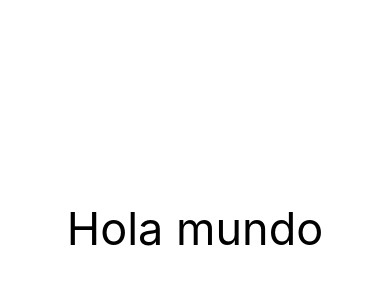
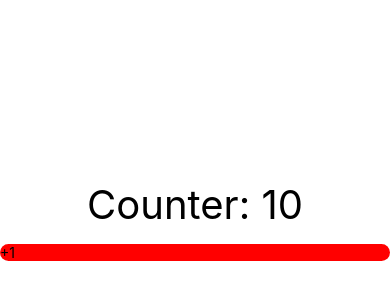
Before and after one commit to leotangram/02-my-first-app-rn, a React Native app: screen / in a window 390 px wide. Shown: the part 194-494 px from the top of the page. Built offline with nearby package versions, Linux system fonts and the light colour scheme.

Commit message:
Touchable opacity

```diff
--- a/App.tsx
+++ b/App.tsx
@@ -1,16 +1,11 @@
 import React from 'react'
-import { Text, View } from 'react-native'
+import CounterScreen from './src/screens/CounterScreen'
+import HelloWorldScreen from './src/screens/HelloWorldScreen'
 
 const App = () => {
   return (
-    <View
-      style={{
-        flex: 1,
-        justifyContent: 'center'
-      }}
-    >
-      <Text style={{ fontSize: 45, textAlign: 'center' }}>Hola mundo</Text>
-    </View>
+    // <HelloWorldScreen />
+    <CounterScreen />
   )
 }
 
--- /dev/null
+++ b/src/screens/CounterScreen.tsx
@@ -0,0 +1,21 @@
+import React, { useState } from 'react'
+import { Button, Text, TouchableOpacity, View } from 'react-native'
+
+const CounterScreen = () => {
+  const [counter, setCounter] = useState(10)
+
+  return (
+    <View style={{ flex: 1, justifyContent: 'center' }}>
+      <Text style={{ fontSize: 40, textAlign: 'center', top: -15 }}>
+        Counter: {counter}
+      </Text>
+      <TouchableOpacity onPress={() => setCounter(counter => counter + 1)}>
+        <View style={{ backgroundColor: 'red', borderRadius: 100 }}>
+          <Text>+1</Text>
+        </View>
+      </TouchableOpacity>
+    </View>
+  )
+}
+
+export default CounterScreen
--- /dev/null
+++ b/src/screens/HelloWorldScreen.tsx
@@ -0,0 +1,17 @@
+import React from 'react'
+import { Text, View } from 'react-native'
+
+const HelloWorldScreen = () => {
+  return (
+    <View
+      style={{
+        flex: 1,
+        justifyContent: 'center'
+      }}
+    >
+      <Text style={{ fontSize: 45, textAlign: 'center' }}>Hola mundo</Text>
+    </View>
+  )
+}
+
+export default HelloWorldScreen
```
